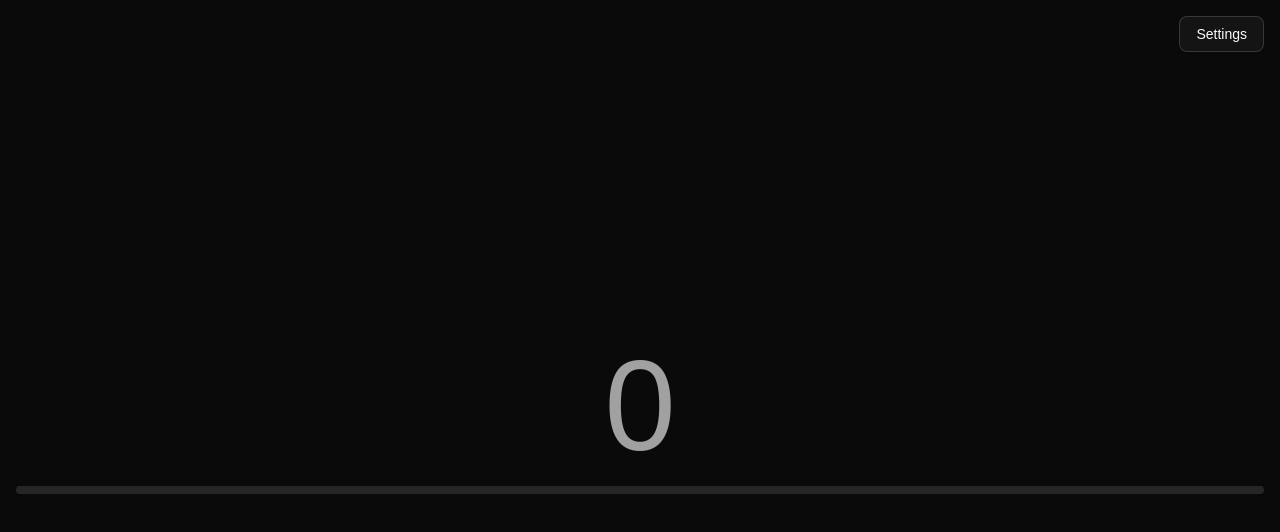
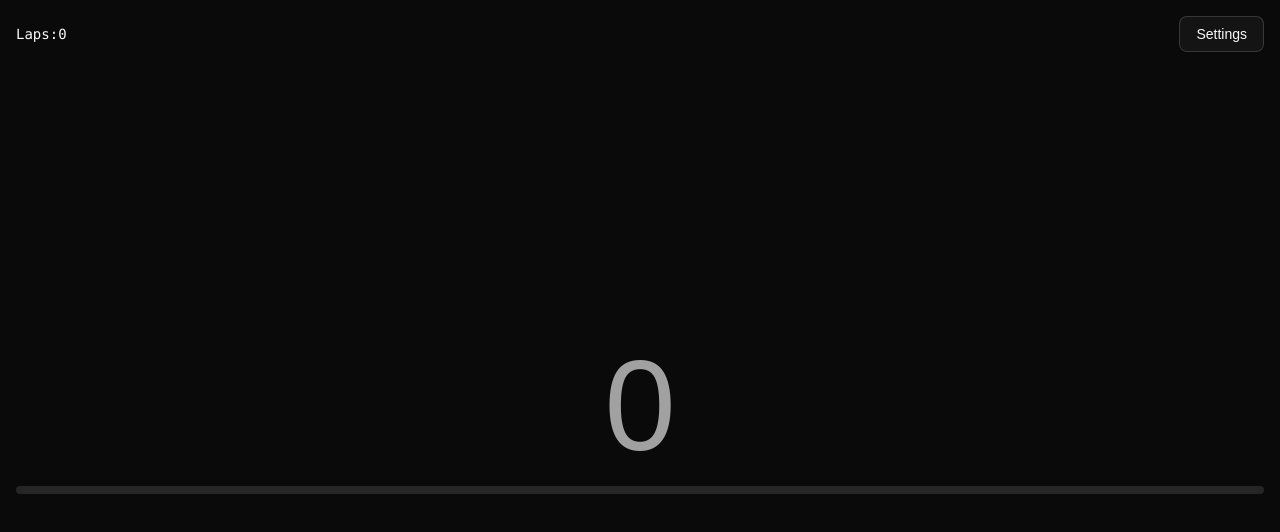
Before and after one commit to Umbrella1234/Stopwatch, a React (Vite) app: page / in a window 1280 px wide. Shown: the top 532 px of the page. Built offline with nearby package versions, Linux system fonts and the light colour scheme.

Commit message:
add laps

```diff
--- a/src/App.tsx
+++ b/src/App.tsx
@@ -20,8 +20,10 @@ function App() {
   const [seconds, setSeconds] = useState(0);
   const [warmupTime, setWarmupTime] = useState(defaultPreset.warmupTime);
   const [warmupRemaining, setWarmupRemaining] = useState<number | null>(null);
+  const [completedLaps, setCompletedLaps] = useState(0);
 
   const warmupRemainingRef = useRef<number | null>(null);
+  const prevSecondRef = useRef(0);
 
   warmupRemainingRef.current = warmupRemaining;
 
@@ -62,11 +64,28 @@ function App() {
     }
   }, [hasStarted, overallTime]);
 
-  const timerColorClass = !hasStarted || warmupRemaining !== null
-    ? "text-muted-foreground"
-    : isLapPeriod
-      ? "text-primary"
-      : "text-chart-1";
+  useEffect(() => {
+    if (!hasStarted) {
+      setCompletedLaps(0);
+      prevSecondRef.current = 0;
+      return;
+    }
+
+    if (
+      prevSecondRef.current === lapTime &&
+      seconds === (lapTime === overallTime ? 0 : lapTime + 1)
+    ) {
+      setCompletedLaps((prev) => prev + 1);
+    }
+    prevSecondRef.current = seconds;
+  }, [seconds, hasStarted, overallTime]);
+
+  const timerColorClass =
+    !hasStarted || warmupRemaining !== null
+      ? "text-muted-foreground"
+      : isLapPeriod
+        ? "text-primary"
+        : "text-chart-1";
 
   const handleTimerClick = () => {
     if (warmupRemaining !== null || hasStarted) {
@@ -108,6 +127,9 @@ function App() {
             {warmupRemaining}
           </div>
         )}
+        <div className="text-sm font-mono tabular-nums">
+          Laps:{completedLaps}
+        </div>
         <Button
           className="ml-auto"
           variant="outline"
```
